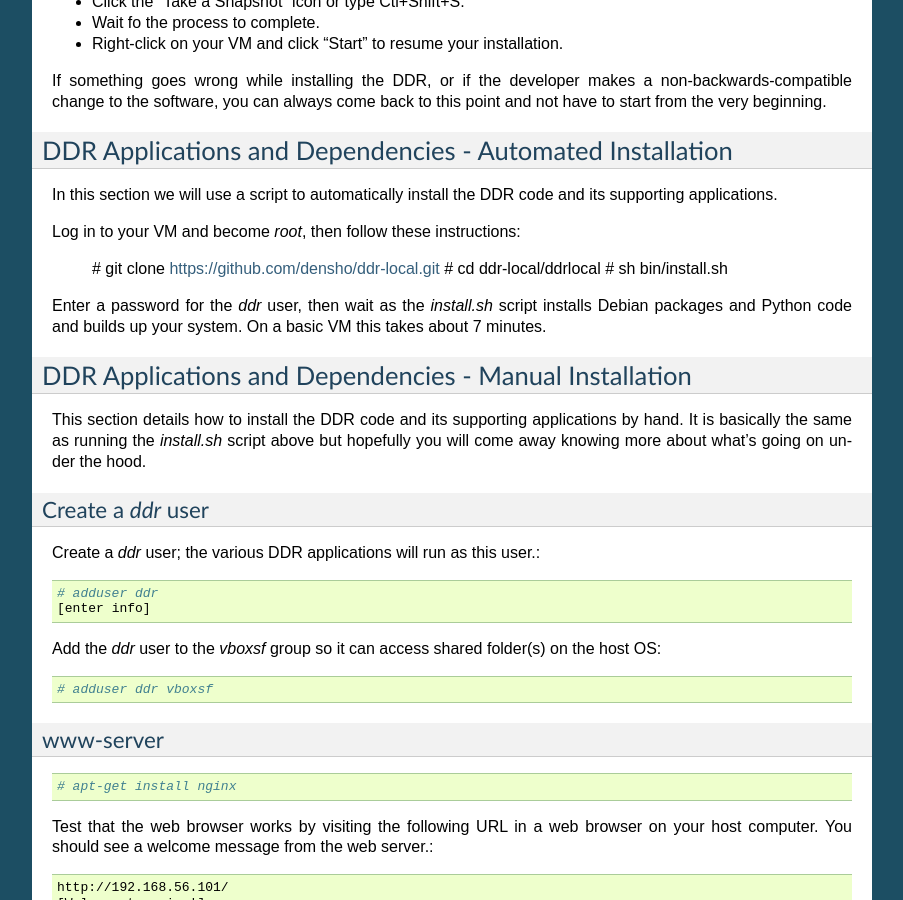
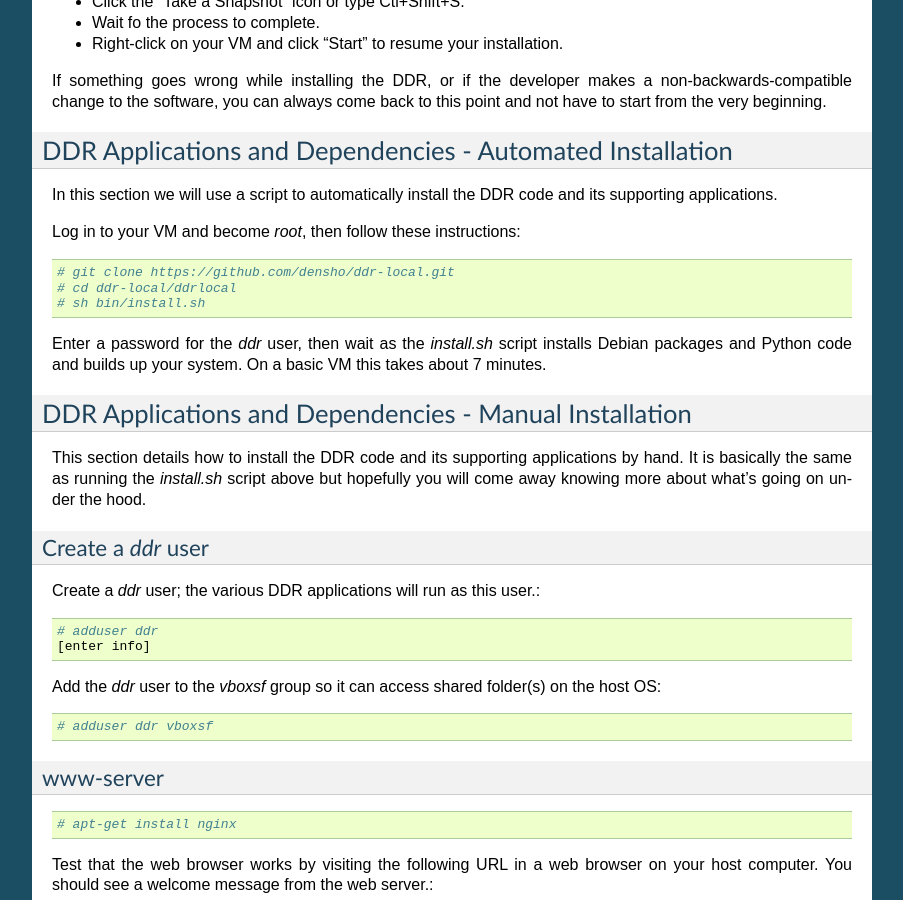
Before and after one commit to denshoproject/ddr-manual, a Sphinx documentation site: the page built from source/admins/workstations/create-workstation-vm.rst, in a window 1280 px wide and 900 px high, scrolled down 6603 px. Shown: the whole window, without its empty margins (198-1101 px from the left). Built offline with Sphinx 7.4.7, drawn with Linux system fonts in a browser that asks for light colours.

Commit message:
aargh!!  it's only one colon!

```diff
--- a/source/admins/workstations/create-workstation-vm.rst
+++ b/source/admins/workstations/create-workstation-vm.rst
@@ -418,7 +418,7 @@ DDR Applications and Dependencies - Automated Installation
 
 In this section we will use a script to automatically install the DDR code and its supporting applications.
 
-Log in to your VM and become `root`, then follow these instructions:
+Log in to your VM and become `root`, then follow these instructions::
 
     # git clone https://github.com/densho/ddr-local.git
     # cd ddr-local/ddrlocal
```
